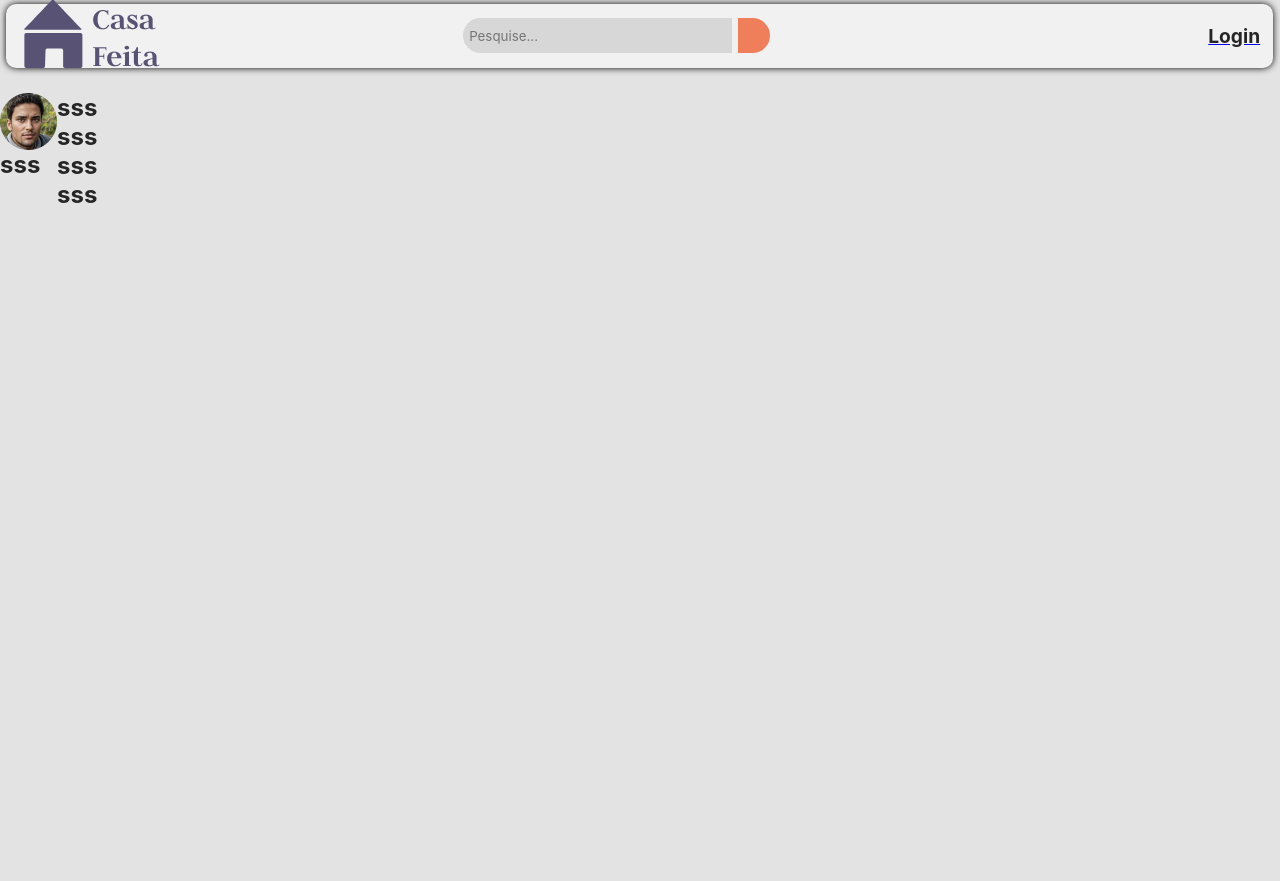
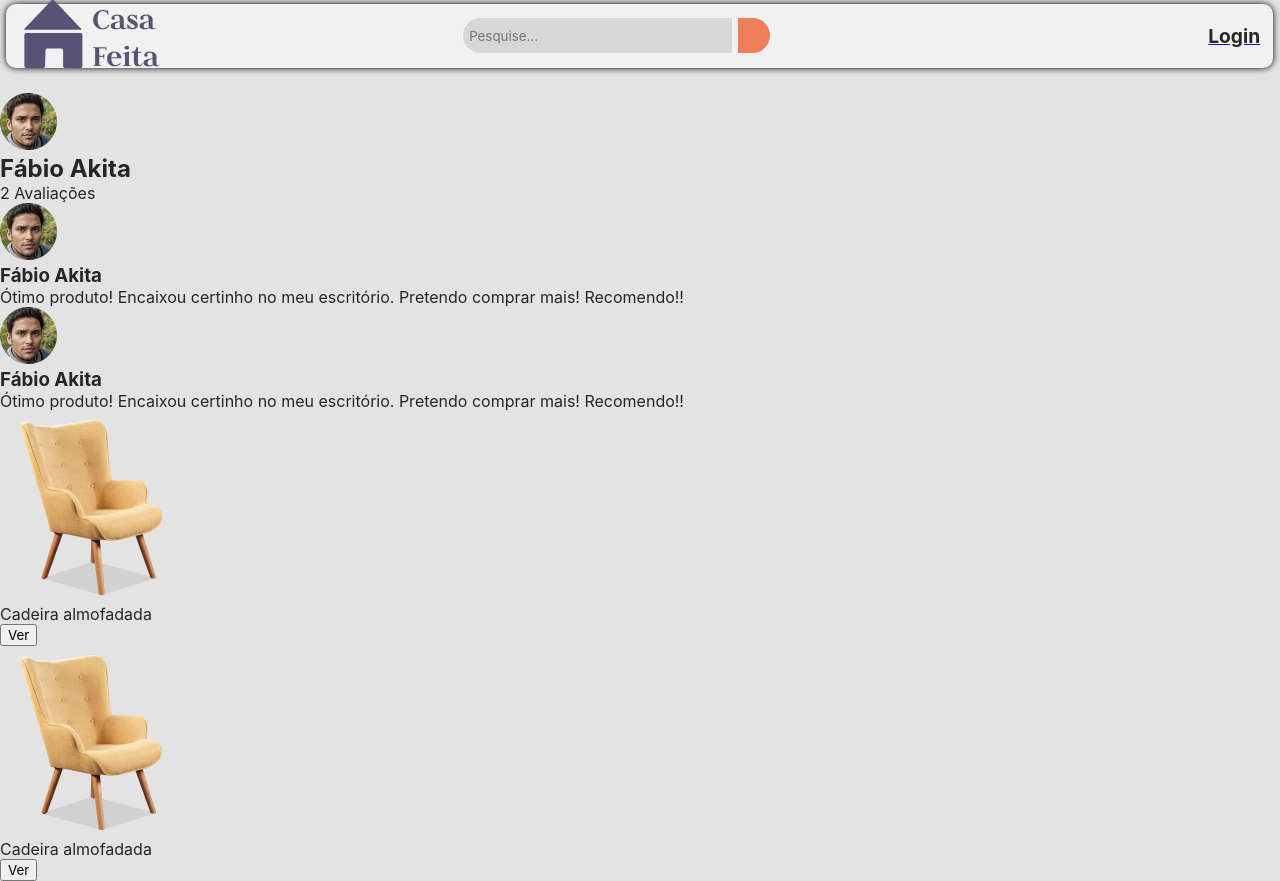
Before and after one commit to JSkahl/casa-feita-frontend, a Vue app: page /profile in a window 1280 px wide. Before the commit the page ends 800 px from the top, so only its background shows below. Built offline with nearby package versions, Linux system fonts and the light colour scheme; no server answers; some icons are missing.

Commit message:
feat: ajuste de responsividade com componentes mobile e desktop

```diff
--- a/dev-dist/sw.js
+++ b/dev-dist/sw.js
@@ -82,7 +82,7 @@ define(['./workbox-b5f7729d'], (function (workbox) { 'use strict';
     "revision": "3ca0b8505b4bec776b69afdba2768812"
   }, {
     "url": "index.html",
-    "revision": "0.s0bk92u4efg"
+    "revision": "0.712dtirbq6"
   }], {});
   workbox.cleanupOutdatedCaches();
   workbox.registerRoute(new workbox.NavigationRoute(workbox.createHandlerBoundToURL("index.html"), {
--- a/src/components/profile/desktop/ProfileViewDesktop.vue
+++ b/src/components/profile/desktop/ProfileViewDesktop.vue
@@ -10,8 +10,12 @@ const props = defineProps({
 </script>
 
 <template>
-  <div class="profile">
-    <img :src="foto" alt="Foto de profile" class="foto-profile" />
+  <div class="profile-container">
+    <img :src="props.foto" alt="Foto de profile" class="foto-profile" />
+    <div class="profile-info">
+      <h2>Fábio Akita</h2>
+      <p>2 Avaliações</p>
+    </div>
   </div>
 </template>
 
--- a/src/components/profile/desktop/ReviewDesktop.vue
+++ b/src/components/profile/desktop/ReviewDesktop.vue
@@ -1,9 +1,29 @@
 <script setup>
+import avatar from '@/assets/avatar.png';
 
+const props = defineProps({
+  foto: {
+    type: String,
+    default: () => avatar
+  },
+});
 </script>
 
 <template>
-
-<h2>sss</h2>
-
-</template>
+    <div class="review-card">
+      <div class="review-info">
+        <img :src="props.foto" alt="Foto de profile" class="foto-profile" />
+        <div>
+          <h3>Fábio Akita</h3>
+          <p>Ótimo produto! Encaixou certinho no meu escritório. Pretendo comprar mais! Recomendo!!</p>
+        </div>
+      </div>
+      <div class="review-info">
+        <img :src="props.foto" alt="Foto de profile" class="foto-profile" />
+        <div>
+          <h3>Fábio Akita</h3>
+          <p>Ótimo produto! Encaixou certinho no meu escritório. Pretendo comprar mais! Recomendo!!</p>
+        </div>
+      </div>
+    </div>
+  </template>
--- a/src/components/profile/desktop/ReviewProductDesktop.vue
+++ b/src/components/profile/desktop/ReviewProductDesktop.vue
@@ -1,9 +1,29 @@
 <script setup>
+import cadeira from '@/assets/cadeira.png';
 
+const props = defineProps({
+  foto: {
+    type: String,
+    default: () => cadeira
+  },
+});
 </script>
 
 <template>
+  <div class="review-product">
+    <img :src="props.foto" alt="Foto da cadeira" class="foto-cadeira" />
+      <p>Cadeira almofadada</p>
+      <button>Ver</button>
+  </div>
+  <div class="review-product">
+    <img :src="props.foto" alt="Foto da cadeira" class="foto-cadeira" />
+      <p>Cadeira almofadada</p>
+      <button>Ver</button>
+  </div>
+</template>
 
-<h2>sss</h2>
+<style scoped>
 
-</template>
+
+
+</style>
--- a/src/views/profile/ProfileView.vue
+++ b/src/views/profile/ProfileView.vue
@@ -8,25 +8,23 @@
 
 import { useMonitor } from '@/composables/monitor';
 
-    const { breakpoint } = useMonitor()
+const { breakpoint } = useMonitor();
 </script>
 
 <template>
+  <div class="profile">
+    <div v-if="breakpoint === 'lg' || breakpoint === 'xl'">
+      <ProfileViewDesktop />
+      <ReviewDesktop />
+      <ReviewProductDesktop />
+    </div>
 
-<div class="profile">
-    <div>
-    <ProfileViewDesktop v-if="breakpoint = 'sm'"/>
-    <ProfileViewMobile/>
-</div>
-<div>
-    <ReviewDesktop/>
-    <ReviewMobile/>
-    <ReviewProductDesktop/>
-    <ReviewProductMobile/>
-
+    <div v-else-if="breakpoint === 'sm' || breakpoint === 'xs'">
+      <ProfileViewMobile />
+      <ReviewMobile />
+      <ReviewProductMobile />
     </div>
   </div>
-
 </template>
 
 <style scoped>
```
Lines whose indentation alone changed are shown as unchanged.
